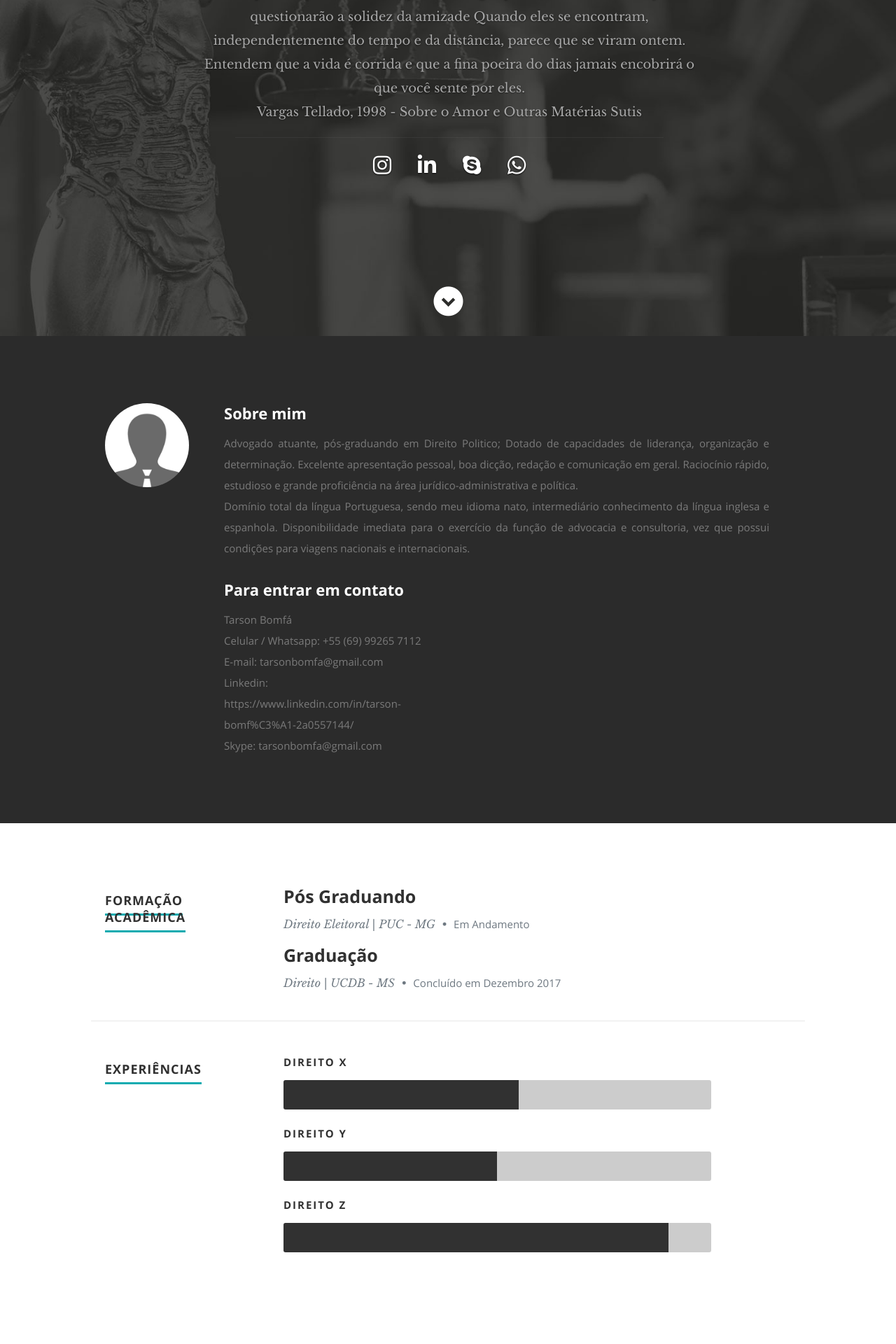
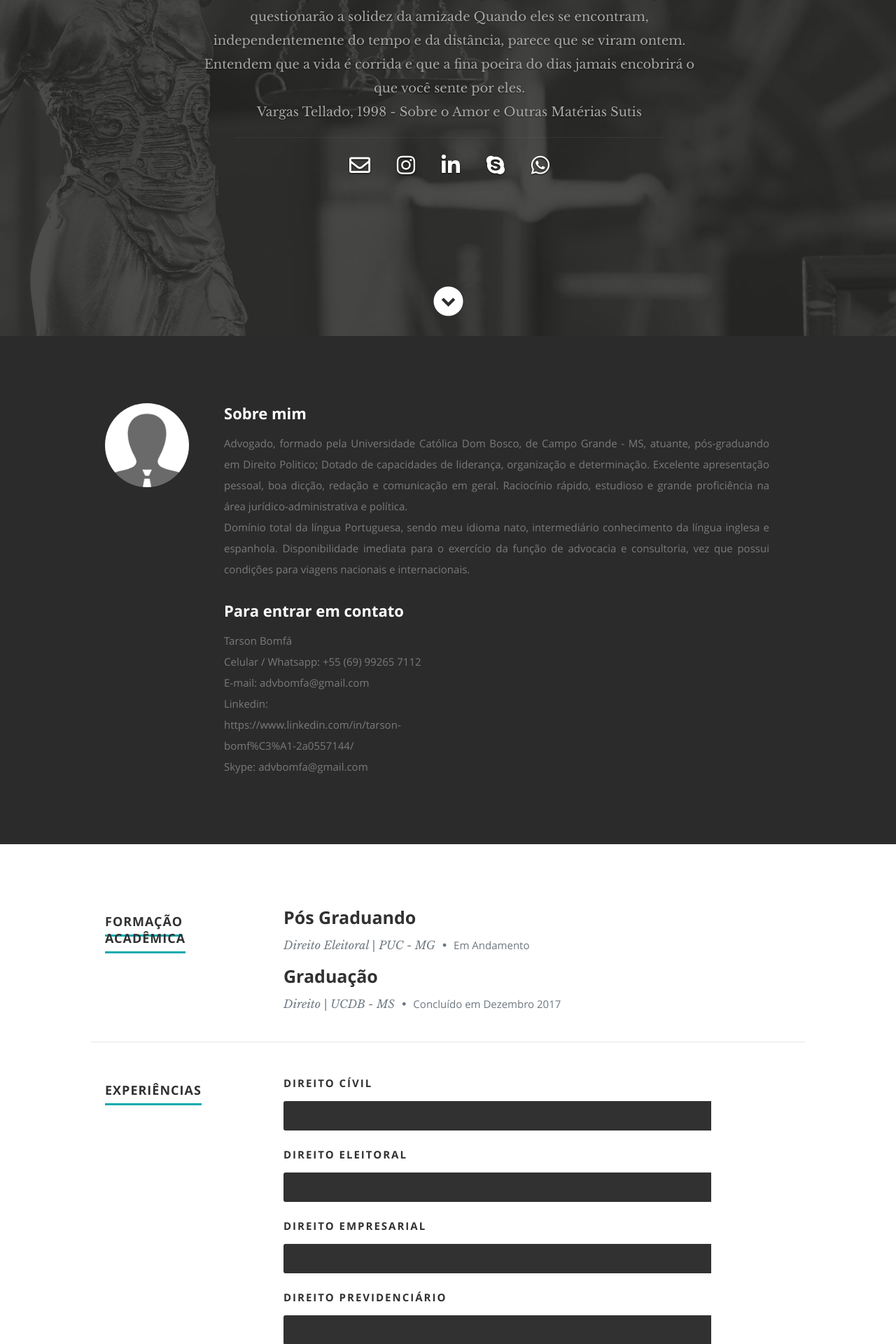
Before and after one commit to kaioseth/Bomfa-Advocacia, a PHP site: page / in a window 1280 px wide. Shown: the part 320-2240 px from the top of the page at 70% size. Run offline with PHP 8.4, Linux system fonts and the light colour scheme; some libraries are stand-ins or nearby versions.

Commit message:
atualizando informações pessoais

```diff
--- a/css/especialidades.css
+++ b/css/especialidades.css
@@ -1,30 +1,3 @@
-@-webkit-keyframes x {
-    0% {
-        width: 0px;
-    }
-    100% {
-        width: 90%;
-    }
-}
-
-@-webkit-keyframes y {
-    0% {
-        width: 0px;
-    }
-    100% {
-        width: 80%;
-    }
-}
-
-@-webkit-keyframes z {
-    0% {
-        width: 0px;
-    }
-    100% {
-        width: 50%;
-    }
-}
-
 .bars {
     width: 95%;
     float: left;
@@ -68,20 +41,62 @@
     border-radius: 3px 0 0 3px;
 }
 
-.x {
-    width: 55%;
+.civil {
+    width: 100%;
     -moz-animation: illustrator 2s ease;
     -webkit-animation: illustrator 2s ease;
 }
 
-.y {
-    width: 50%;
+.eleitoral {
+    width: 100%;
+    -moz-animation: illustrator 2s ease;
+    -webkit-animation: illustrator 2s ease;
+}
+
+.empresarial {
+    width: 100%;
     -moz-animation: wordpress 2s ease;
     -webkit-animation: wordpress 2s ease;
 }
 
-.z {
-    width: 90%;
+.previdenciario {
+    width: 100%;
     -moz-animation: css 2s ease;
     -webkit-animation: css 2s ease;
 }
+
+@-webkit-keyframes civil {
+    0% {
+        width: 0px;
+    }
+    100% {
+        width: 100%;
+    }
+}
+
+@-webkit-keyframes eleitoral {
+    0% {
+        width: 0px;
+    }
+    100% {
+        width: 100%;
+    }
+}
+
+@-webkit-keyframes empresarial {
+    0% {
+        width: 0px;
+    }
+    100% {
+        width: 100%;
+    }
+}
+
+@-webkit-keyframes previdenciario {
+    0% {
+        width: 0px;
+    }
+    100% {
+        width: 100%;
+    }
+}
--- a/especialidades.php
+++ b/especialidades.php
@@ -65,22 +65,19 @@
         <h1><span>Experiências</span></h1>
     </div>
     <div class="nine columns main-col">
-        <!--<p>
-        Sed ut perspiciatis unde omnis iste natus error sit voluptatem accusantium doloremque laudantium, totam rem aperiam,
-        eaque ipsa quae ab illo inventore veritatis et quasi architecto beatae vitae dicta sunt explicabo. Nemo enim ipsam
-        voluptatem quia voluptas sit aspernatur aut odit aut fugit, sed quia consequuntur magni dolores eos qui ratione
-        voluptatem sequi nesciunt.
-        </p>-->
         <div class="bars">
             <ul class="skills">
                 <li>
-                    <span class="bar-expand x"></span><em>Direito X</em>
+                    <span class="bar-expand civil"></span><em>Direito Cívil</em>
                 </li>
                 <li>
-                    <span class="bar-expand y"></span><em>Direito Y</em>
+                    <span class="bar-expand eleitoral"></span><em>Direito Eleitoral</em>
                 </li>
                 <li>
-                    <span class="bar-expand z"></span><em>Direito Z</em>
+                    <span class="bar-expand empresarial"></span><em>Direito Empresarial</em>
+                </li>
+                <li>
+                    <span class="bar-expand previdenciario"></span><em>Direito Previdenciário</em>
                 </li>
             </ul>
         </div>
--- a/home.php
+++ b/home.php
@@ -9,6 +9,7 @@
     </h3>
     <hr />
     <ul class="social">
+        <li><a href="<?php echo $link_email; ?>"><i class="far fa-envelope"></i></a></li>
         <li><a href="<?php echo $link_instagram; ?>"><i class="fab fa-instagram"></i></a></li>
         <li><a href="<?php echo $link_linkedin; ?>"><i class="fab fa-linkedin-in"></i></a></li>
         <li><a href="<?php echo $link_skype; ?>"><i class="fab fa-skype"></i></a></li>
--- a/index.php
+++ b/index.php
@@ -25,6 +25,7 @@
         <link rel="stylesheet" href="https://use.fontawesome.com/releases/v5.1.0/css/all.css" integrity="sha384-lKuwvrZot6UHsBSfcMvOkWwlCMgc0TaWr+30HWe3a4ltaBwTZhyTEggF5tJv8tbt" crossorigin="anonymous">
     </head>
 <?php
+    $link_email = "";
     $link_instagram = "";
     $link_linkedin = "";
     $link_skype = "";
--- a/rodape.php
+++ b/rodape.php
@@ -1,6 +1,7 @@
 <div class="row">
     <div class="twelve columns">
         <ul class="social-links">
+            <li><a href="<?php echo $link_email; ?>"><i class="far fa-envelope"></i></a></li>
             <li><a href="<?php echo $link_instagram; ?>"><i class="fab fa-instagram"></i></a></li>
             <li><a href="<?php echo $link_linkedin; ?>"><i class="fab fa-linkedin-in"></i></a></li>
             <li><a href="<?php echo $link_skype; ?>"><i class="fab fa-skype"></i></a></li>
--- a/sobre.php
+++ b/sobre.php
@@ -6,7 +6,7 @@
     <div class="ten columns main-col">
         <h2>Sobre mim</h2>
         <p style="text-align: justify">
-        Advogado atuante, pós-graduando em Direito Politico;
+        Advogado, formado pela Universidade Católica Dom Bosco, de Campo Grande - MS, atuante, pós-graduando em Direito Politico;
         Dotado de capacidades de liderança, organização e determinação.
         Excelente apresentação pessoal, boa dicção, redação e comunicação em geral.
         Raciocínio rápido, estudioso e grande proficiência na área jurídico-administrativa e política.
@@ -21,9 +21,9 @@
                 <p class="address">
                     <span>Tarson Bomfá</span><br>
                     <span>Celular / Whatsapp:</span> +55 (69) 99265 7112<br>
-                    <span>E-mail:</span> tarsonbomfa@gmail.com<br>
+                    <span>E-mail:</span> advbomfa@gmail.com<br>
                     <span>Linkedin:</span>  https://www.linkedin.com/in/tarson-bomf%C3%A1-2a0557144/<br>
-                    <span>Skype:</span> tarsonbomfa@gmail.com<br>
+                    <span>Skype:</span> advbomfa@gmail.com<br>
                 </p>
             </div>
         </div>
```
